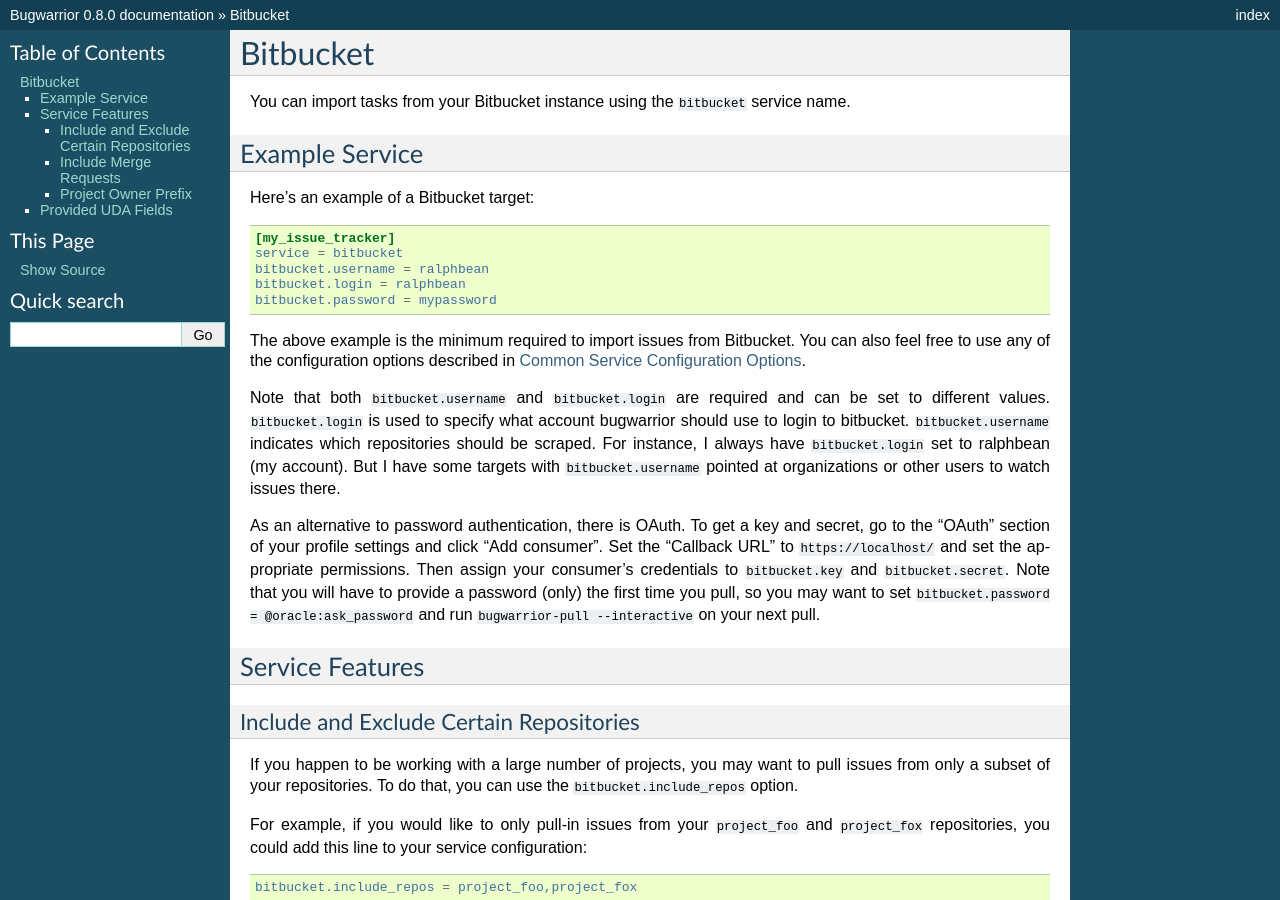
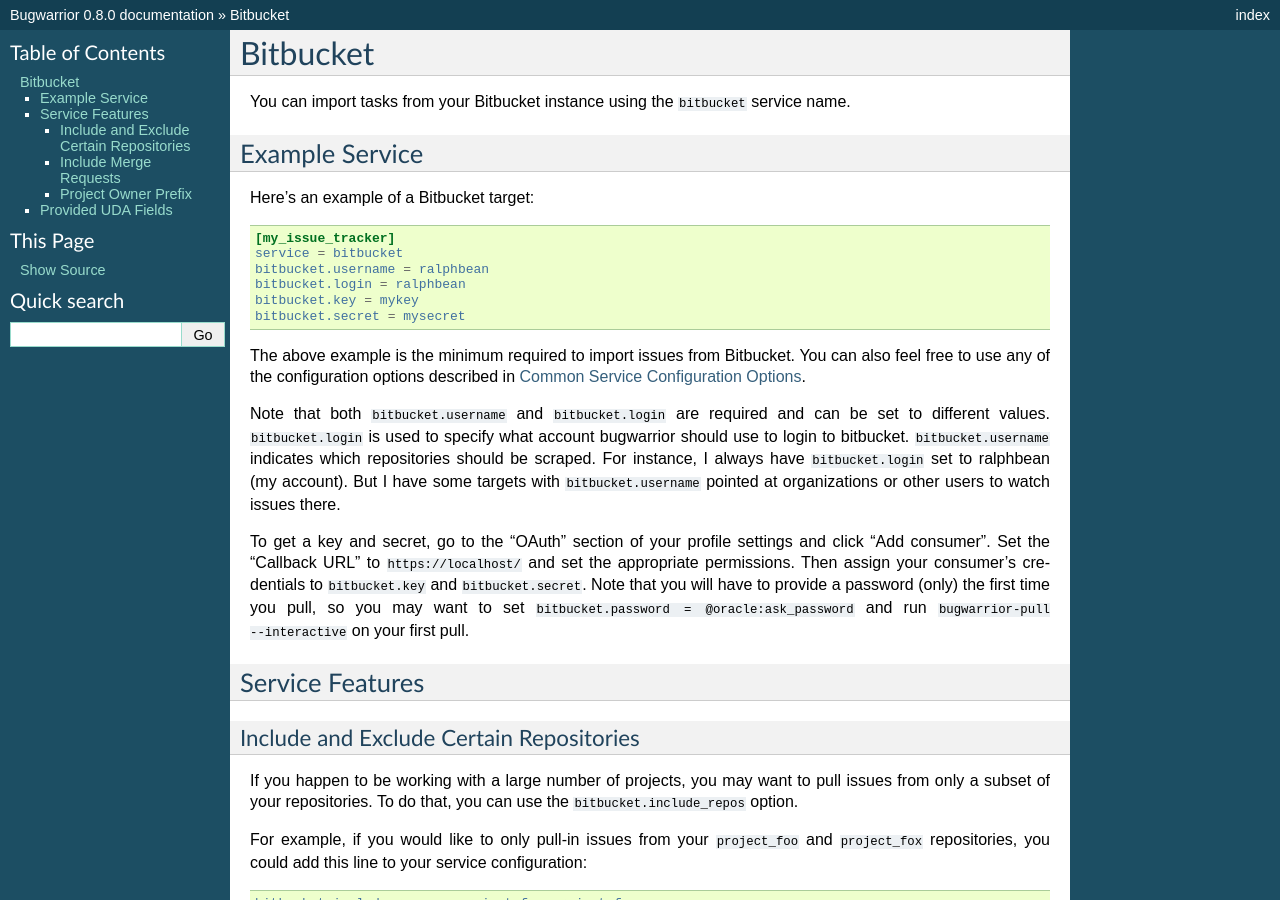
Before and after one commit to GothenburgBitFactory/bugwarrior, a Sphinx documentation site: the page built from bugwarrior/docs/services/bitbucket.rst, in a window 1280 px wide and 900 px high. Built offline with Sphinx 7.4.7, drawn with Linux system fonts in a browser that asks for light colours; pages that are not in the unit, such as notebooks, are missing from menus.

Commit message:
bitbucket: remove password authentication
As of March 1, 2022, bitbucket no longer supports password
authentication.

<https://developer.atlassian.com/cloud/bitbucket/deprecation-notice-password-authentication/>

```diff
--- a/bugwarrior/docs/services/bitbucket.rst
+++ b/bugwarrior/docs/services/bitbucket.rst
@@ -13,7 +13,8 @@
     service = bitbucket
     bitbucket.username = ralphbean
     bitbucket.login = ralphbean
-    bitbucket.password = mypassword
+    bitbucket.key = mykey
+    bitbucket.secret = mysecret
 
 The above example is the minimum required to import issues from
 Bitbucket.  You can also feel free to use any of the
@@ -27,13 +28,13 @@
 ``bitbucket.username`` pointed at organizations or other users to watch issues
 there.
 
-As an alternative to password authentication, there is OAuth. To get a key and secret,
+To get a key and secret,
 go to the "OAuth" section of your profile settings and click "Add consumer". Set the
 "Callback URL" to ``https://localhost/`` and set the appropriate permissions. Then
 assign your consumer's credentials to ``bitbucket.key`` and ``bitbucket.secret``. Note
 that you will have to provide a password (only) the first time you pull, so you may
 want to set ``bitbucket.password = @oracle:ask_password`` and run
-``bugwarrior-pull --interactive`` on your next pull.
+``bugwarrior-pull --interactive`` on your first pull.
 
 Service Features
 ----------------
```
Also changed, not shown: 1 other file.
